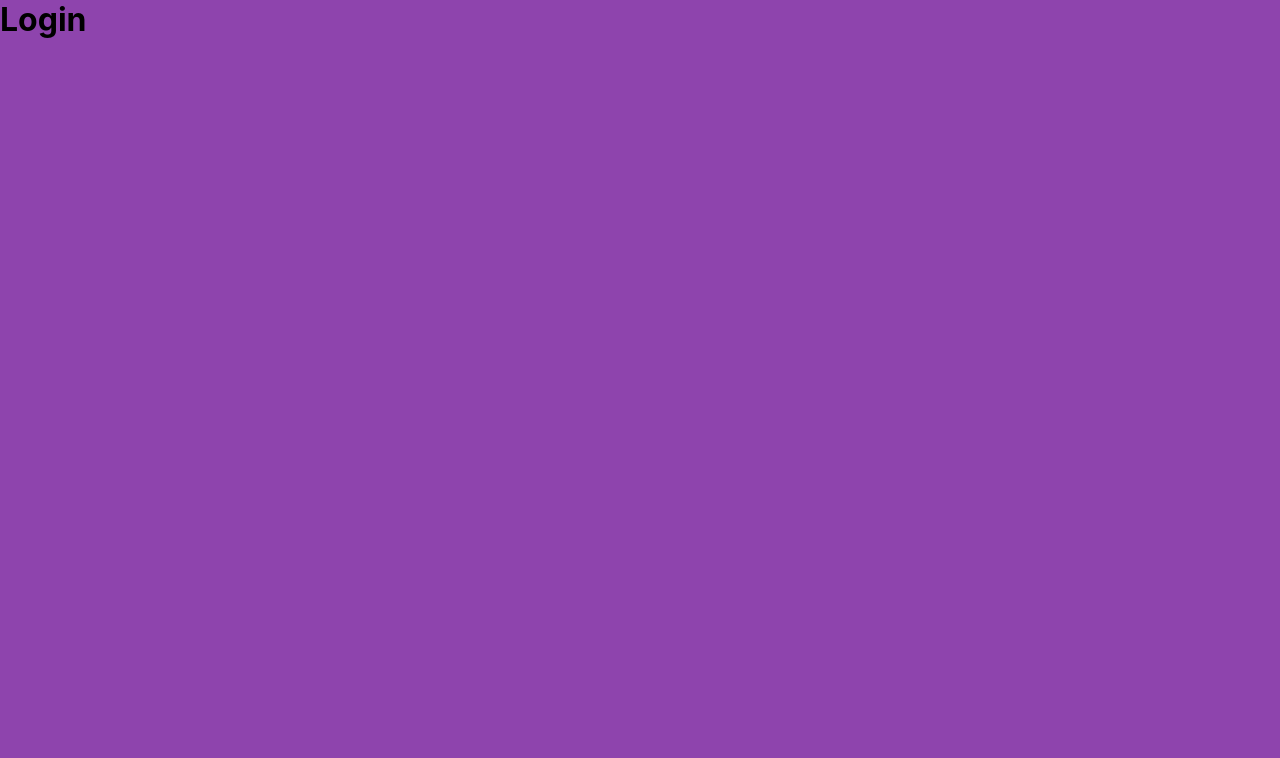
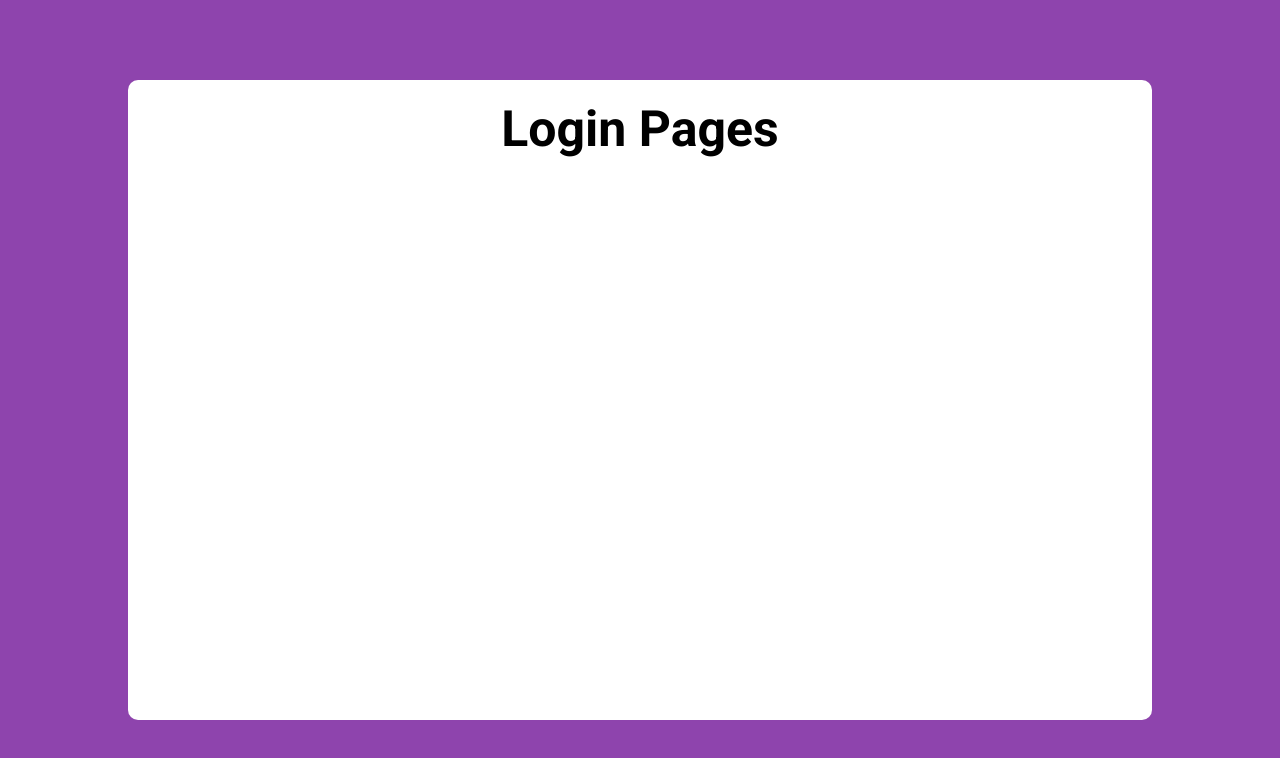
Before and after one commit to khattakdev/fast_hackathon, a Next.js app: page /login in a window 1280 px wide. Shown: the top 758 px of the page. Built offline with nearby package versions, Linux system fonts and the light colour scheme.

Commit message:
add some style to auth

```diff
--- a/pages/login.js
+++ b/pages/login.js
@@ -3,7 +3,11 @@ import classes from "../styles/auth.module.css";
 function Login() {
   return (
     <div className={classes.body}>
-      <h1>Login</h1>
+      <div className={classes.container}>
+        <h1 className={classes.title}>Login Pages</h1>
+
+        <form>{/* Enter Input Fields  */}</form>
+      </div>
     </div>
   );
 }
--- a/styles/auth.module.css
+++ b/styles/auth.module.css
@@ -1,4 +1,23 @@
 .body {
   background-color: #8e44ad;
+  padding: 20px 0px;
   height: 100vh;
+  display: flex;
+  justify-content: center;
+  align-items: center;
 }
+
+.container {
+  width: 80%;
+  margin: 0 auto;
+  background-color: white;
+  border-radius: 10px;
+  height: 80vh;
+  padding: 20px;
+}
+
+.title {
+  text-align: center;
+  font-size: 50px;
+  margin-bottom: 20px;
+}
--- a/styles/globals.css
+++ b/styles/globals.css
@@ -1,9 +1,12 @@
+@import url("https://fonts.googleapis.com/css2?family=Roboto:wght@400;700&display=swap");
+
 html,
 body {
   padding: 0;
   margin: 0;
-  font-family: -apple-system, BlinkMacSystemFont, Segoe UI, Roboto, Oxygen,
-    Ubuntu, Cantarell, Fira Sans, Droid Sans, Helvetica Neue, sans-serif;
+  /* font-family: -apple-system, BlinkMacSystemFont, Segoe UI, Roboto, Oxygen,
+    Ubuntu, Cantarell, Fira Sans, Droid Sans, Helvetica Neue, sans-serif; */
+  font-family: "Roboto", sans-serif;
 }
 
 a {
```
